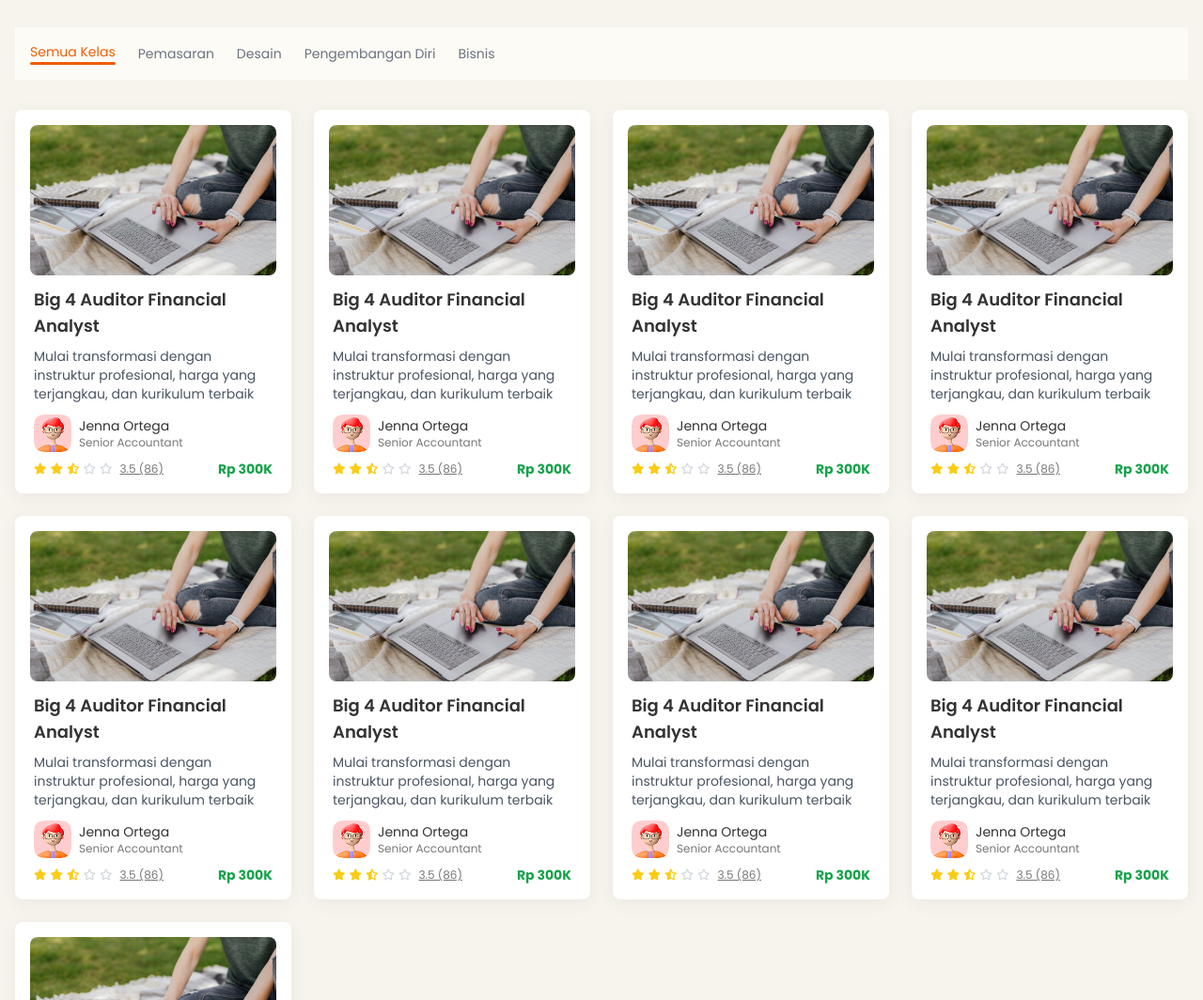
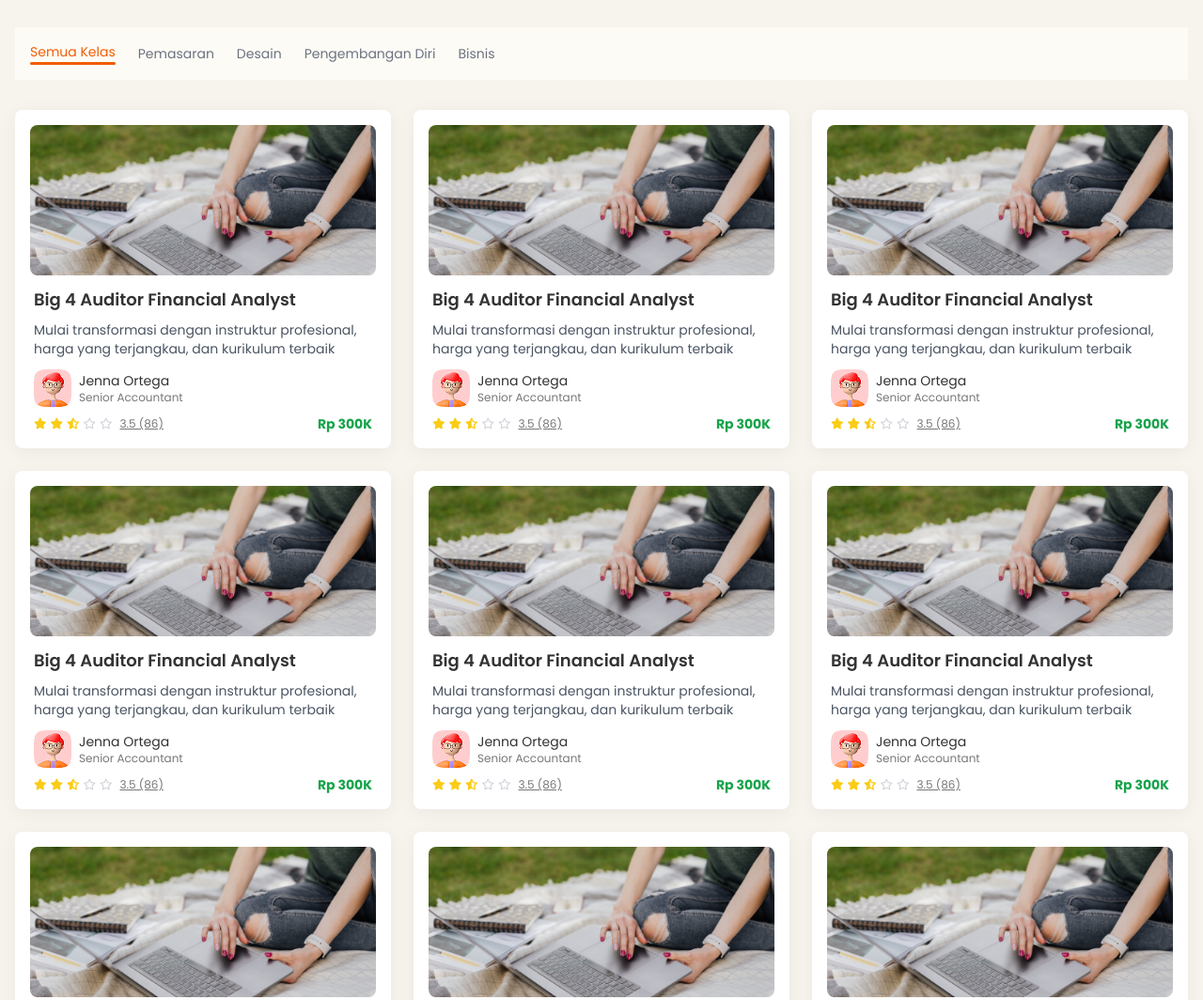
Before and after one commit to fahmi277/bootcamp16-mission3, a plain HTML site: page dashboard2.html in a window 1280 px wide. Shown: the part 663-1727 px from the top of the page at 94% size. Drawn offline with nearby package versions, Linux system fonts and the light colour scheme.

Commit message:
change 4 view card into 3

```diff
--- a/dashboard2.html
+++ b/dashboard2.html
@@ -172,7 +172,7 @@
         </div>
 
         <div
-          class="grid grid-cols-1 sm:grid-cols-2 lg:grid-cols-4 gap-4 md:gap-6"
+          class="grid grid-cols-1 sm:grid-cols-2 lg:grid-cols-3 gap-4 md:gap-6"
         >
           <!-- Sample Card - Repeated for each card -->
           <div
```
